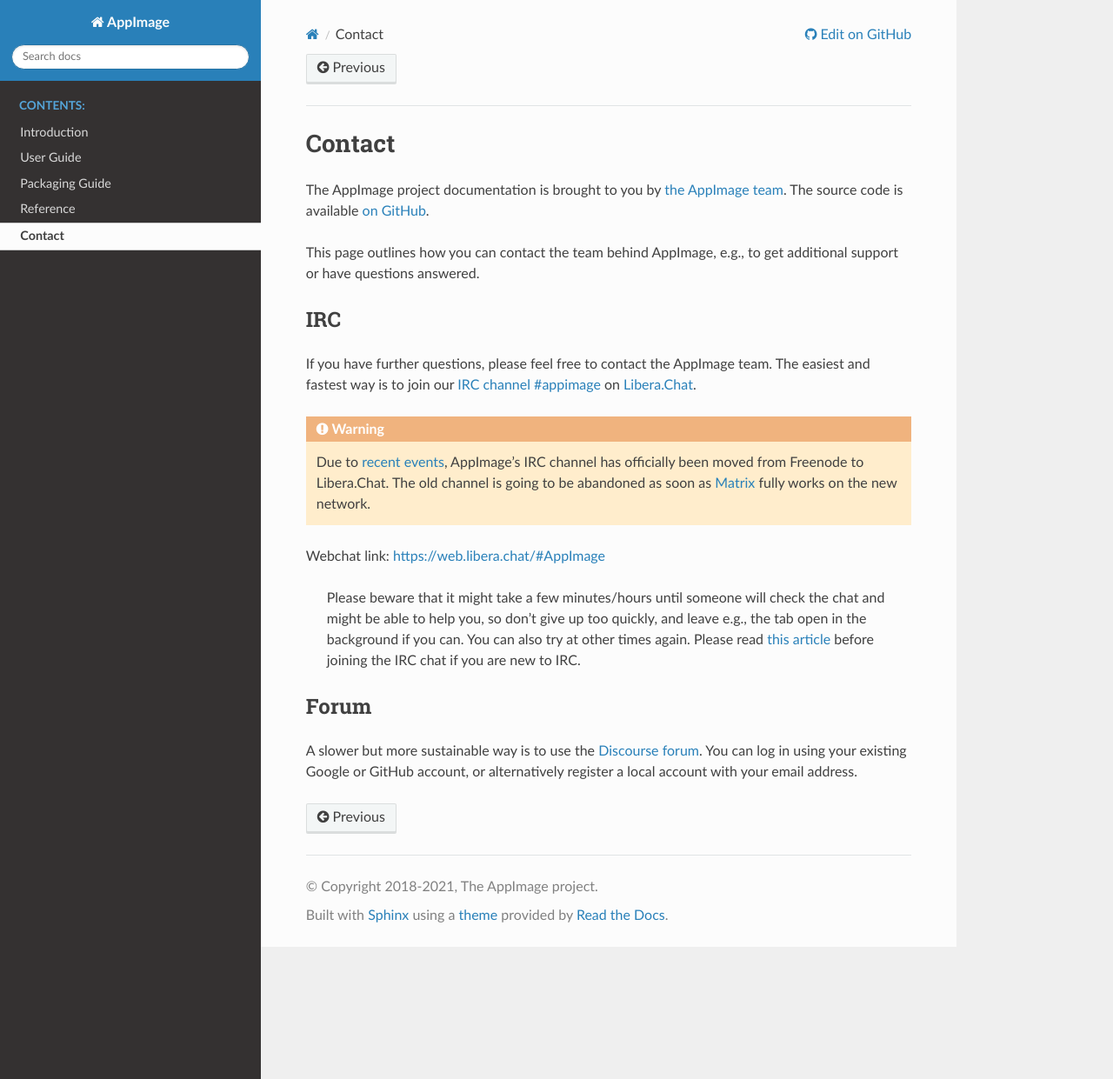
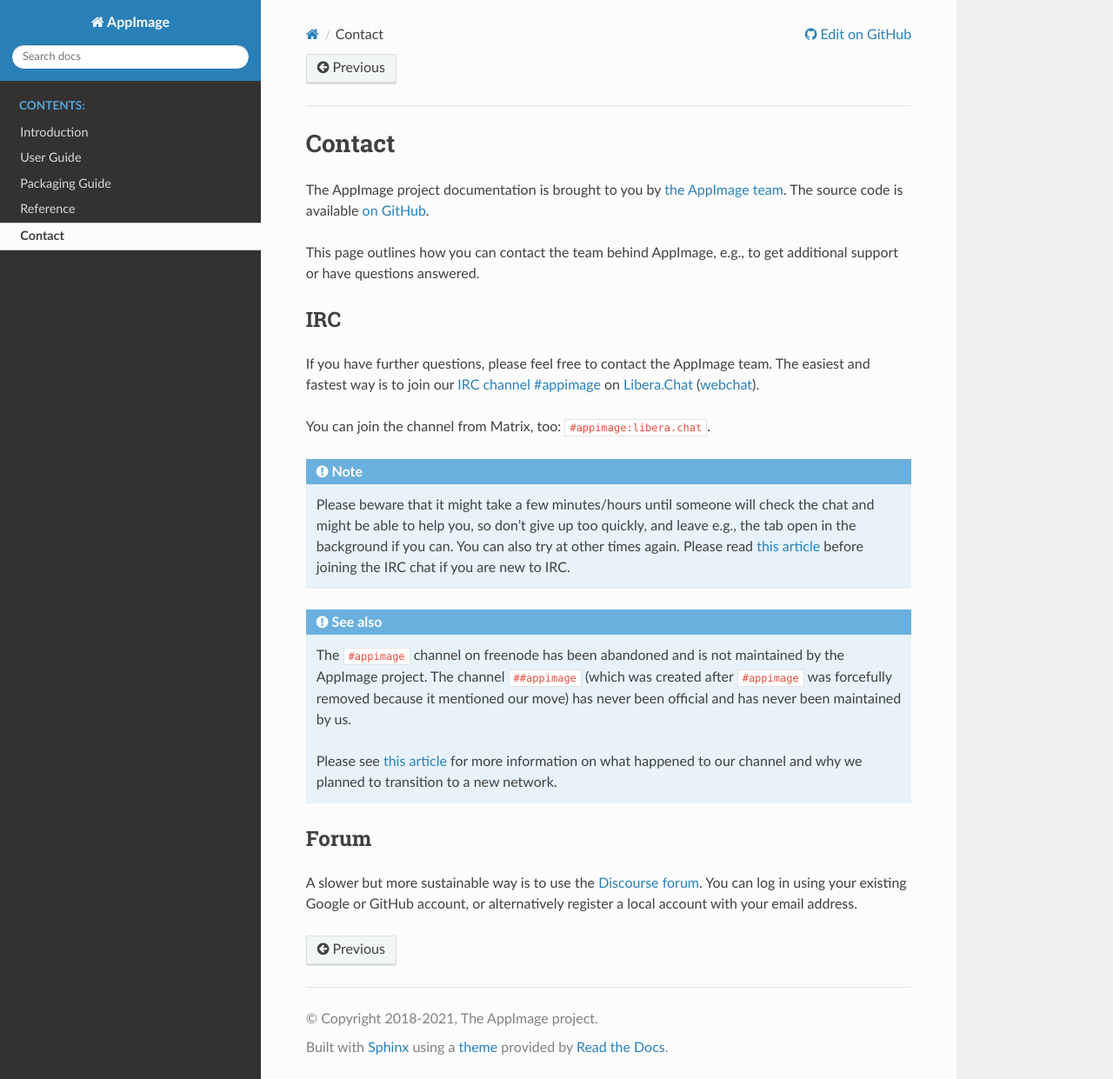
Before and after one commit to AppImage/docs.appimage.org, a Sphinx documentation site: the page built from source/contact.rst, in a window 1280 px wide and 1241 px high. Shown: the whole window at 87% size. Built offline with Sphinx 7.4.7 and the Read the Docs theme 2.0.0, drawn with Linux system fonts in a browser that asks for light colours.

Commit message:
Matrix bridge is now available

```diff
--- a/source/contact.rst
+++ b/source/contact.rst
@@ -11,16 +11,19 @@
 IRC
 ---
 
-If you have further questions, please feel free to contact the AppImage team. The easiest and fastest way is to join our `IRC channel #appimage <ircs://irc.libera.chat/appimage>`__ on `Libera.Chat <https://libera.chat>`__.
+If you have further questions, please feel free to contact the AppImage team. The easiest and fastest way is to join our `IRC channel #appimage <ircs://irc.libera.chat/appimage>`__ on `Libera.Chat <https://libera.chat>`__ (`webchat <https://web.libera.chat/#AppImage>`__).
 
-.. warning::
+You can join the channel from Matrix, too: ``#appimage:libera.chat``.
 
-   Due to `recent events <https://gist.github.com/joepie91/df80d8d36cd9d1bde46ba018af497409/>`__, AppImage's IRC channel has officially been moved from Freenode to Libera.Chat.
-   The old channel is going to be abandoned as soon as `Matrix <https://github.com/matrix-org/matrix-appservice-irc/wiki/Bridged-IRC-networks>`__ fully works on the new network.
-
-Webchat link: https://web.libera.chat/#AppImage
+.. note::
 
    Please beware that it might take a few minutes/hours until someone will check the chat and might be able to help you, so don't give up too quickly, and leave e.g., the tab open in the background if you can. You can also try at other times again. Please read `this article <https://workaround.org/getting-help-on-irc/>`__ before joining the IRC chat if you are new to IRC.
+
+.. seealso::
+
+   The :code:`#appimage` channel on freenode has been abandoned and is not maintained by the AppImage project. The channel :code:`##appimage` (which was created after :code:`#appimage` was forcefully removed because it mentioned our move) has never been official and has never been maintained by us.
+
+   Please see `this article <https://www.devever.net/~hl/freenode_abuse2>`__ for more information on what happened to our channel and why we planned to transition to a new network.
 
 
 Forum
```
